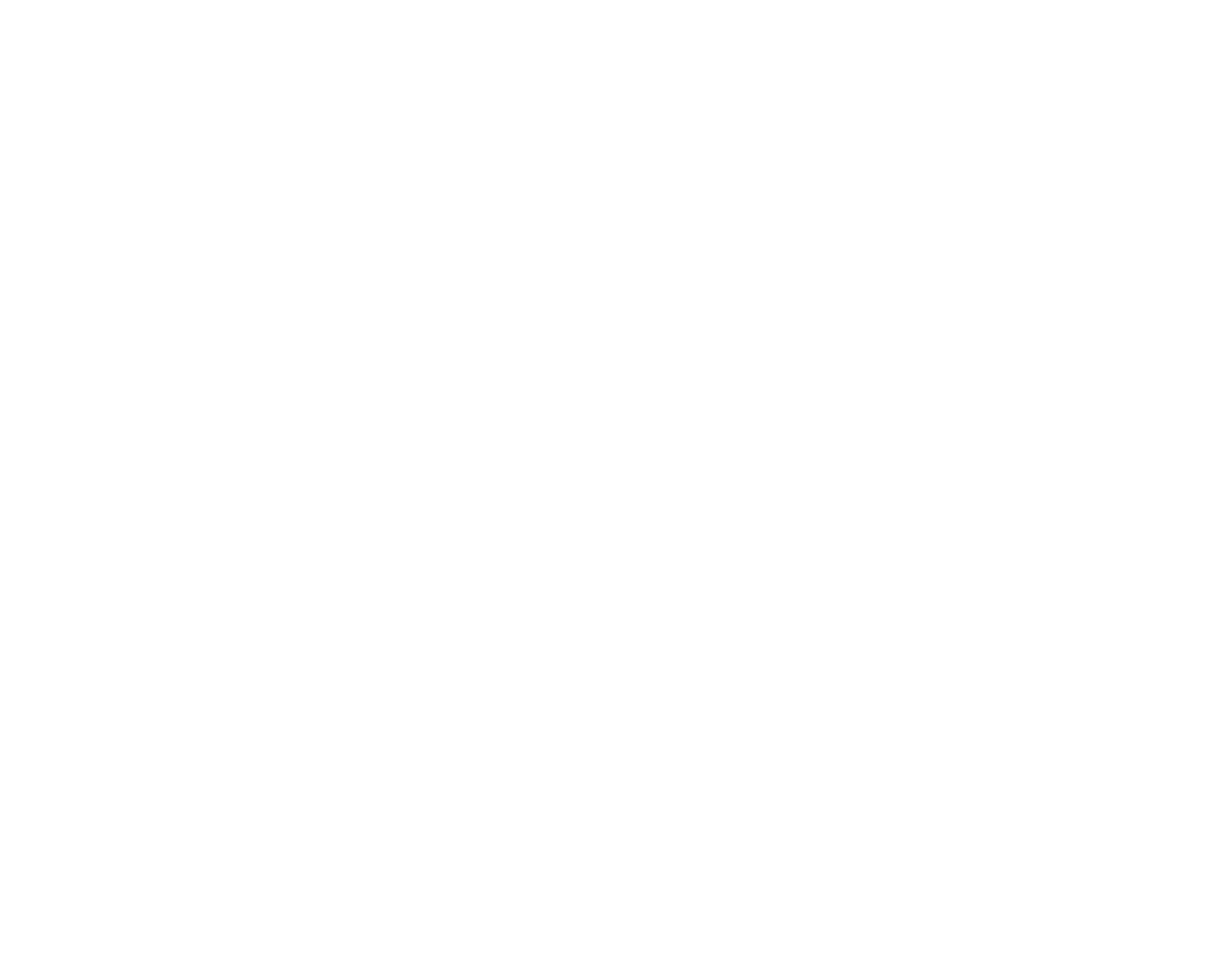
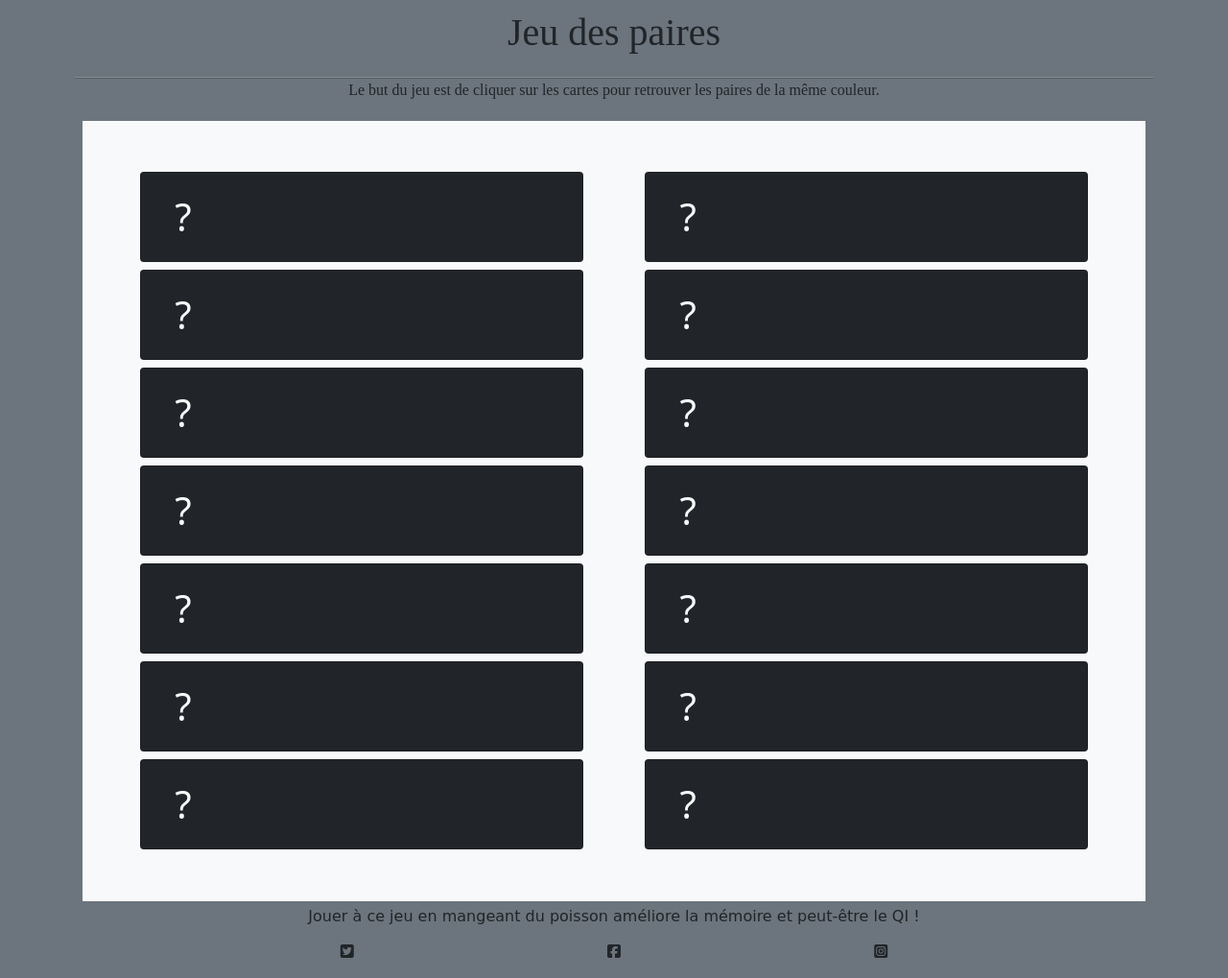
Before and after one commit to ThomasPANIER/JeuDesPaires, a website built with Parcel: page index.html in a window 1280 px wide. Shown: the whole page at 96% size. Before the commit the page ends 800 px from the top, so only its background shows below. Built offline with nearby package versions, Linux system fonts and the light colour scheme; a web font is replaced by a local one.

Commit message:
index html responsive ok

```diff
--- a/css/main.css
+++ b/css/main.css
@@ -86,6 +86,63 @@ textarea {
 /* ==========================================================================
    Author's custom styles
    ========================================================================== */
+
+body {
+  height: 100vh;
+}
+
+header {
+  font-family: 'New Tegomin', serif;
+}
+
+footer {
+  font-family: 'Zen Dots', cursive;
+}
+
+/* Configuration spéciale pour une taille d'écran de 320 pixels */
+@media screen and (max-width: 320px) {
+  #smallConfigHead, #smallConfigFoot  {
+    display: none;
+  }
+}
+
+/* A partir d'une taille d'écran de 768 pixels */
+@media screen and (min-width: 768px) {
+  main {
+    height: 50%;
+  }
+  #smallConfigHead {
+    max-width: 90%;
+    margin: auto;
+  }
+  #smallConfigFoot {
+    max-width: 90%;
+    margin: auto;
+  }
+  #gameDiv {
+    max-width: 90%;
+    max-height: 30%;
+    margin: auto;
+    padding-top: 4%;
+    padding-bottom: 4%;
+  }
+  .card-body {
+    height: 35%;
+    max-height: 15vh;
+    max-width: 8vh;
+  }
+  header {
+    font-family: 'New Tegomin', serif;
+    height: 40%;
+  }
+  hr {
+    margin: auto;
+  }
+  footer {
+    font-family: 'Zen Dots', cursive;
+    height: 10%;
+  }
+}
 
 /* ==========================================================================
    Helper classes
--- a/index.html
+++ b/index.html
@@ -16,6 +16,8 @@
   <link rel="apple-touch-icon" href="icon.png">
   <!-- Place favicon.ico in the root directory -->
 
+  <link rel="preconnect" href="https://fonts.gstatic.com">
+  <link href="https://fonts.googleapis.com/css2?family=New+Tegomin&family=Zen+Dots&display=swap" rel="stylesheet">
   <link href="https://cdn.jsdelivr.net/npm/bootstrap@5.0.0-beta3/dist/css/bootstrap.min.css" rel="stylesheet" integrity="sha384-eOJMYsd53ii+scO/bJGFsiCZc+5NDVN2yr8+0RDqr0Ql0h+rP48ckxlpbzKgwra6" crossorigin="anonymous">
   <link rel="stylesheet" href="css/normalize.css">
   <link rel="stylesheet" href="css/main.css">
@@ -25,24 +27,126 @@
 
 <body>
 
-  <header>
+  <div class="container-fluid bg-secondary">
 
-  </header>
+    <header class="bg-secondary text-center m-0 p-1">
+      <div id="smallConfigHead">
+        <p class="fs-1">Jeu des paires</p>
+        <p id="mediumConfig" class="fs-3">
+          <hr>
+          Le but du jeu est de cliquer sur les cartes pour retrouver les paires de la même couleur.
+        </p>
+      </div>
+    </header>
 
 
-  <main>
+    <main class="container-fluid mt-0">
 
-  </main>
+      <div id="gameDiv" class="row d-flex justify-content-evenly bg-light">
+
+        <div class="card bg-dark col-5 m-1">
+          <div class="card-body text-light fs-1 text-center">
+            ?
+          </div>
+        </div>
+
+        <div class="card bg-dark col-5 m-1">
+          <div class="card-body text-light fs-1 text-center">
+            ?
+          </div>
+        </div>
+
+        <div class="card bg-dark col-5 m-1">
+          <div class="card-body text-light fs-1 text-center">
+            ?
+          </div>
+        </div>
+
+        <div class="card bg-dark col-5 m-1">
+          <div class="card-body text-light fs-1 text-center">
+            ?
+          </div>
+        </div>
+
+        <div class="card bg-dark col-5 m-1">
+          <div class="card-body text-light fs-1 text-center">
+            ?
+          </div>
+        </div>
+
+        <div class="card bg-dark col-5 m-1">
+          <div class="card-body text-light fs-1 text-center">
+            ?
+          </div>
+        </div>
+
+        <div class="card bg-dark col-5 m-1">
+          <div class="card-body text-light fs-1 text-center">
+            ?
+          </div>
+        </div>
+
+        <div class="card bg-dark col-5 m-1">
+          <div class="card-body text-light fs-1 text-center">
+            ?
+          </div>
+        </div>
+
+        <div class="card bg-dark col-5 m-1">
+          <div class="card-body text-light fs-1 text-center">
+            ?
+          </div>
+        </div>
+
+        <div class="card bg-dark col-5 m-1">
+          <div class="card-body text-light fs-1 text-center">
+            ?
+          </div>
+        </div>
+
+        <div class="card bg-dark col-5 m-1">
+          <div class="card-body text-light fs-1 text-center">
+            ?
+          </div>
+        </div>
+
+        <div class="card bg-dark col-5 m-1">
+          <div class="card-body text-light fs-1 text-center">
+            ?
+          </div>
+        </div>
+
+        <div class="card bg-dark col-5 m-1">
+          <div class="card-body text-light fs-1 text-center">
+            ?
+          </div>
+        </div>
+
+        <div class="card bg-dark col-5 m-1">
+          <div class="card-body text-light fs-1 text-center">
+            ?
+          </div>
+        </div>
+
+      </div>
+
+    </main>
 
 
-  <footer>
+    <footer class="bg-secondary m-0 p-1">
+      <div id="smallConfigFoot" class="row">
+        <p class="fs-6 text-center">Jouer à ce jeu en mangeant du poisson améliore la mémoire et peut-être le QI !</p>
+        <p class="d-flex justify-content-evenly">
+          <i class="fab fa-twitter-square"></i>
+          <i class="fab fa-facebook-square"></i>
+          <i class="fab fa-instagram-square"></i>
+        </p>
+      </div>
+    </footer>
 
-  </footer>
+  </div>
 
-
-
-
-
+  <script src="https://kit.fontawesome.com/6e3dce75fc.js" crossorigin="anonymous"></script>
   <script src="https://cdn.jsdelivr.net/npm/@popperjs/core@2.9.1/dist/umd/popper.min.js" integrity="sha384-SR1sx49pcuLnqZUnnPwx6FCym0wLsk5JZuNx2bPPENzswTNFaQU1RDvt3wT4gWFG" crossorigin="anonymous"></script>
   <script src="https://cdn.jsdelivr.net/npm/bootstrap@5.0.0-beta3/dist/js/bootstrap.min.js" integrity="sha384-j0CNLUeiqtyaRmlzUHCPZ+Gy5fQu0dQ6eZ/xAww941Ai1SxSY+0EQqNXNE6DZiVc" crossorigin="anonymous"></script>
   <script src="js/vendor/modernizr-3.11.2.min.js"></script>
```
